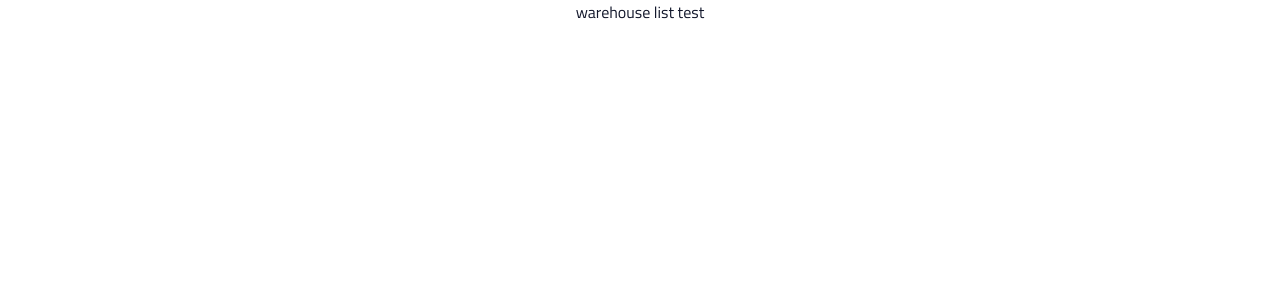
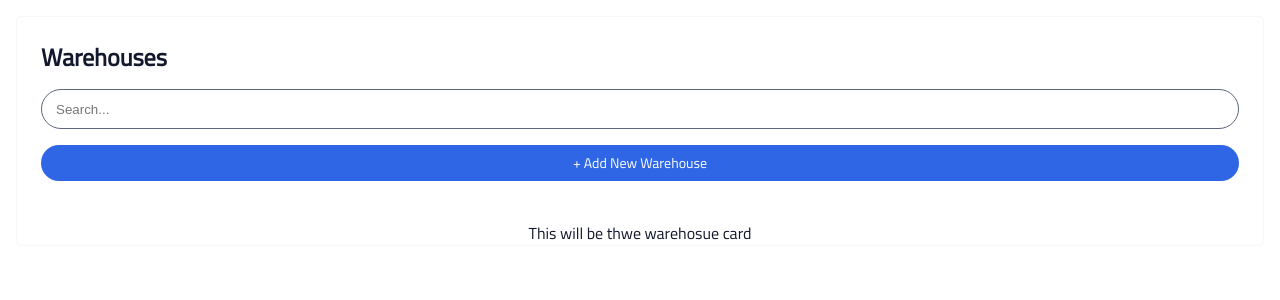
Before and after one commit to Anurag-Bhattacharya4199/InStock-Assignment-Grp2, a React (Create React App) app: page / in a window 1280 px wide. Shown: the top 300 px of the page. Built offline with nearby package versions, Linux system fonts and the light colour scheme; no server answers.

Commit message:
create header for warehouse list page

```diff
--- a/src/components/WareHouseList/WareHouseList.js
+++ b/src/components/WareHouseList/WareHouseList.js
@@ -1,7 +1,18 @@
+import './WareHouseList.scss'
+
 function WareHouseList() {
 
     return (
-        <div>warehouse list test</div>
+        <div className='warehouseList'>
+            <div className='warehouseList__header--container'>
+                <h2 className='warehouseList__header--title'>Warehouses</h2>
+                <div className='warehouseList__header--subcontainer'>
+                    <input type='text' className='warehouseList__header--searchBar' placeholder='Search...'></input>
+                    <button className='warehouseList__header--AddWarehouse-Button'>+ Add New Warehouse</button>
+                </div>
+            </div>
+            <div>This will be thwe warehosue card</div>
+        </div>
     )
 }
 
--- a/src/components/WareHouseList/WareHouseList.scss
+++ b/src/components/WareHouseList/WareHouseList.scss
@@ -0,0 +1,55 @@
+@import '../../styles/partials/_mixins.scss';
+@import '../../styles/partials/variables';
+
+.warehouseList {
+    margin: $mobile-margin;
+    border: 1px solid $light-grey;
+    border-radius: 5px;
+
+    &__header {
+        margin: $mobile-margin;
+
+        &--container {
+            margin: 24px;
+        }
+
+        &--title {
+            text-align: start;
+            font-family: $font-regular;
+            margin: 0 0 16px 0;
+        }
+
+
+        &--subcontainer {
+            display: flex;
+            flex-direction: column;
+        }
+
+        &--searchBar {
+            height: 36px;
+            border: 1px solid $slate;
+            border-radius: 2rem;
+        }
+
+        &--searchBar::placeholder {
+            padding-left: 12px;
+        }
+
+        &--searchBar:focus {
+            outline-color: $instock-indigo;
+        }
+
+        &--AddWarehouse-Button {
+            color: $white;
+            font-family: $font-regular;
+            background-color: $instock-indigo;
+            height: 36px;
+            border: none;
+            border-radius: 2rem;
+            margin: 16px 0;
+
+        }
+
+
+    }
+}
--- a/src/pages/WareHouse/WareHouse.js
+++ b/src/pages/WareHouse/WareHouse.js
@@ -2,7 +2,7 @@
 import React, { useState, useEffect } from 'react';
 import axios from 'axios';
 
-import WarehouseList from "../../components/WareHouseList/WareHouseList";
+import WareHouseList from "../../components/WareHouseList/WareHouseList";
 
 
 
@@ -26,7 +26,7 @@ function WareHouse() {
 
     return (
         <div>
-            <WarehouseList />
+            <WareHouseList />
         </div>
     );
 }
```
